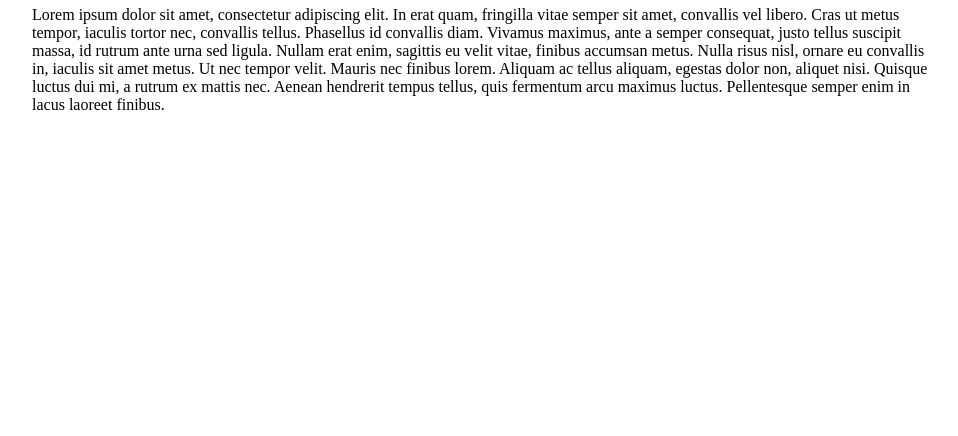
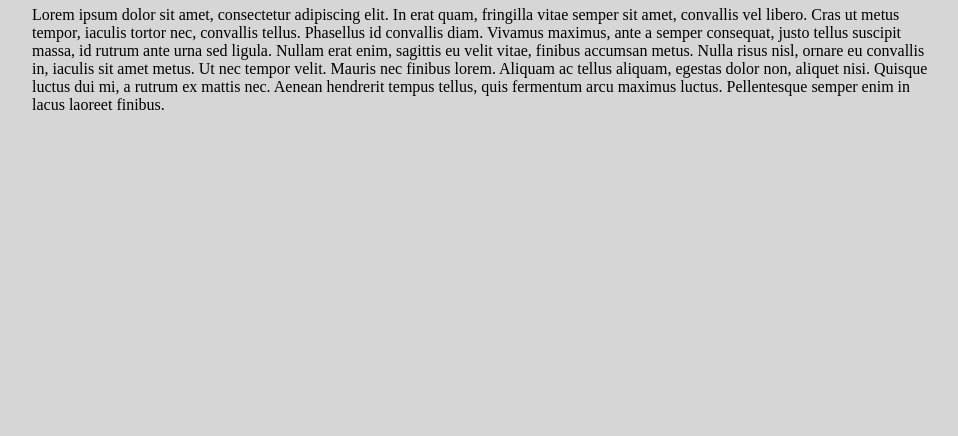
Before and after one commit to marcoscodando/testegithub, a plain HTML site: page index.html in a window 1280 px wide. Shown: the part 380-816 px from the top of the page, without its empty margins (158-1116 px from the left). Drawn offline with Linux system fonts and the light colour scheme.

Commit message:
alterado o funco body

```diff
--- a/style.css
+++ b/style.css
@@ -4,6 +4,7 @@ body {
   align-items: center;
   height: 100vh;
   flex-direction: column;
+  background-color: #cccc;
 }
 
 .container {
```
